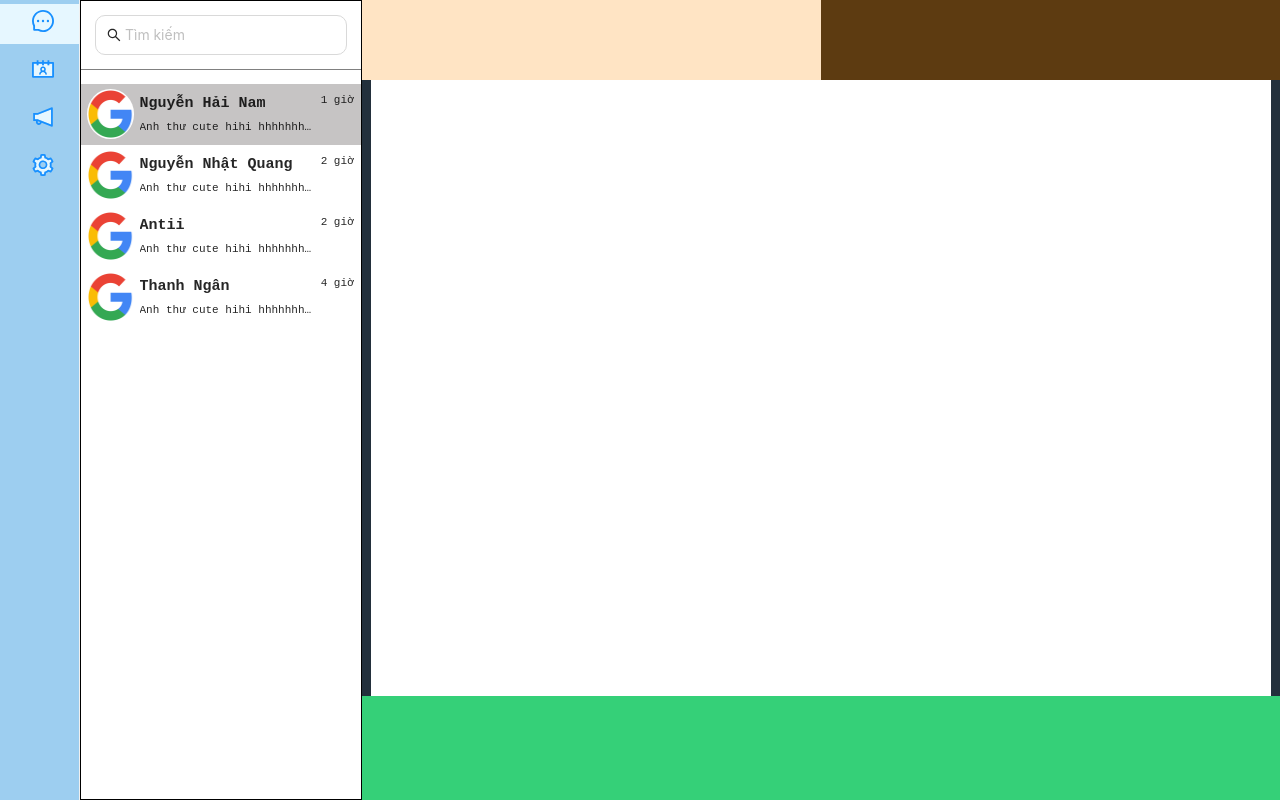
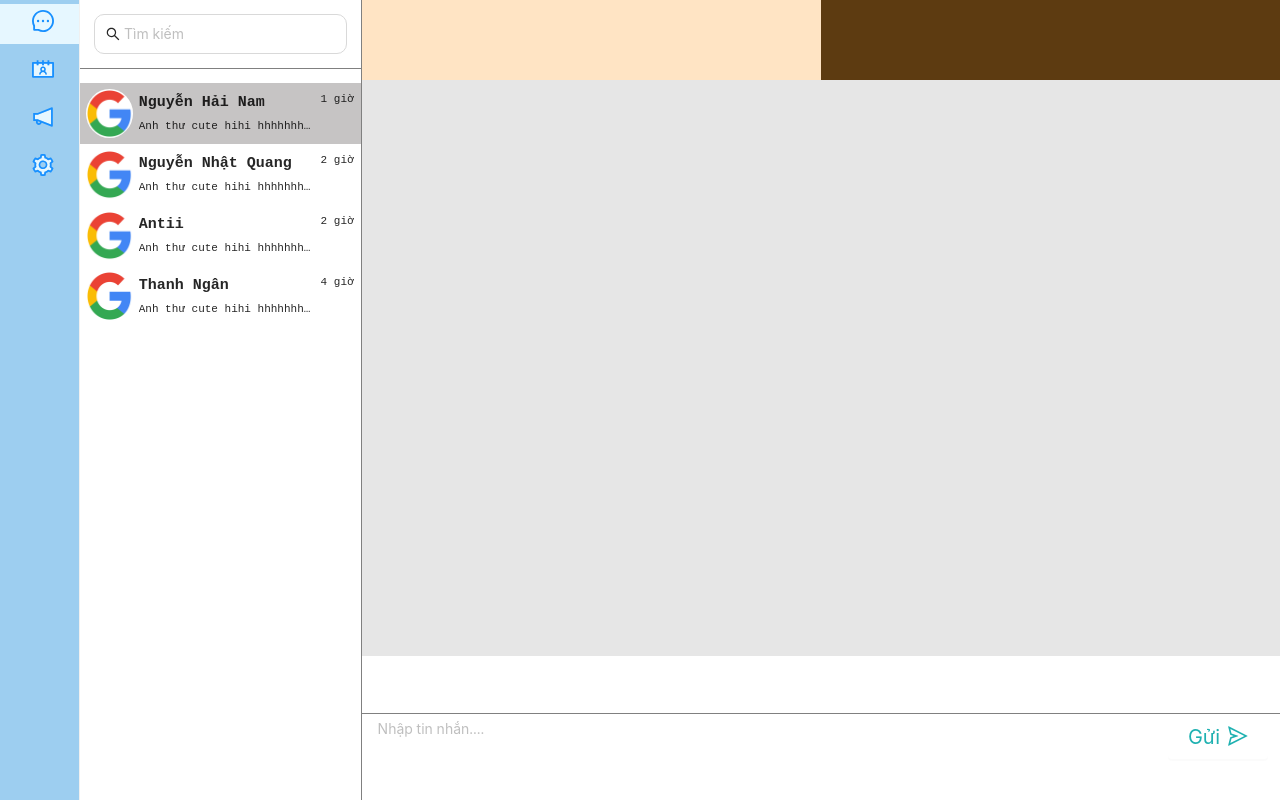
Before and after one commit to CongNgheMoi-DHKTPM15ATT/app-chat-frontend, a React (Create React App) app: page /home in a window 1280 px wide. Built offline with nearby package versions, Linux system fonts and the light colour scheme.

Commit message:
create chat component

```diff
--- a/package.json
+++ b/package.json
@@ -16,6 +16,7 @@
     "react-scripts": "5.0.1",
     "react-typical": "^0.1.3",
     "sass": "^1.55.0",
+    "socket.io-client": "^4.5.2",
     "web-vitals": "^2.1.4"
   },
   "scripts": {
--- a/src/components/chat/chat.jsx
+++ b/src/components/chat/chat.jsx
@@ -1,5 +1,34 @@
+import { Button, Form } from "antd";
+import TextArea from "antd/lib/input/TextArea";
+import { SendOutlined } from "@ant-design/icons";
+import { io } from "socket.io-client";
+import { useEffect, useState } from "react";
+
+// const socket = io("https://halo-chat.herokuapp.com");
 
 function Chat(){
+    // const [isConnected, setIsConnected] = useState(socket.connected);
+    // useEffect(() =>{
+    //     socket.on('connect', (socket) => {
+    //         console.log("connect socket with id: " + socket.id);
+    //         setIsConnected(true);
+    //       });
+    // },[]);
+    const handleEmitMessage = (()=>{
+        let _text = document.getElementById("mess-text").innerHTML.trim();
+        document.getElementById("mess-text").value = "";
+        // nguyenhainam_01 = 634255ff21fbe65180fa2f07;
+        // reseiver_id = 63425121c536a187791692d0;
+        // socket.emit('sendMessage', {
+        //     senderId: "63417151a91aadf420e95dce",
+        //     receiverId: "63425121c536a187791692d0",
+        //     text: {_text},
+        // })
+
+        // socket.on('getMessage', function(data) {
+        //     console.log("nhận được: " + data);
+        // });
+    });
 
     return (
         <div className="chat">
@@ -17,7 +46,22 @@ function Chat(){
                 </div>
             </div>
             <div className="chat-footer">
+                <div className="chat-footer-toolbar">
 
+                </div>
+                <Form  className="chat-footer-input">
+                    <Form.Item className="chat-footer-input-form">
+                        <TextArea rows={3}  placeholder="Nhập tin nhắn...." className="text-area"
+                        name="text" id="mess-text"
+                        onPressEnter={handleEmitMessage}>
+                        </TextArea>
+
+                    </Form.Item>
+                    <Form.Item className="chat-footer-input-action">
+                        {/* <Button htmlType="submit" className="action-icon"><SendOutlined /></Button> */}
+                        <Button className="action-icon" onClick={handleEmitMessage}> Gửi<SendOutlined /></Button>
+                    </Form.Item>
+                </Form>
             </div>
         </div>
     );
--- a/src/components/chat/chat.scss
+++ b/src/components/chat/chat.scss
@@ -21,19 +21,58 @@
     }
     &-center{
         width: auto;
-        height: 77vh;
-        background-color: rgb(35, 48, 60);
+        height: 72vh;
+        background-color: #e6e6e6;
         display: flex;
         justify-content: center;
         &-message{
             width: 98%;
             height: 100%;
-            background-color: white;
+            background-color: #e6e6e6;
         }
     }
     &-footer{
         width: auto;
-        height: 13vh;
+        height: 18vh;
         background-color: rgb(53, 208, 120);
+        display: flex;
+        flex-direction: column;
+        &-toolbar{
+            width: 100%;
+            height: 40%;
+            background-color: white;
+            border-bottom: 0.5px solid gray;
+        }
+        &-input{
+            width: 100%;
+            height: 60%;
+            background-color: white;
+            display: flex;
+            flex-direction: row;
+            &-form{
+                height: 100%;
+                width: 80%;
+                padding: 0 5px;
+                .text-area{
+                    width: 100%;
+                    height: 100%;
+                    resize: none;
+                    border: none;
+                }
+            }
+            &-action{
+                height: 100%;
+                width: 20%;
+                display: flex;
+                flex-direction: row;
+                justify-content: right;
+                margin:0 10px;
+                .action-icon{
+                    width: 5em;
+                    margin:2px;
+                    border: none !important;
+                }
+            }
+        }
     }
 }
--- a/src/components/login/login.jsx
+++ b/src/components/login/login.jsx
@@ -11,7 +11,7 @@ function Login() {
   const handleLogin = async (value) => {
     try {
       const params = {
-        username: value.username,
+        user_name: value.username,
         password: value.password,
       };
       const response = await userAPI.loginByUserName(params);
--- a/src/components/register/register.jsx
+++ b/src/components/register/register.jsx
@@ -15,7 +15,7 @@ function Register() {
   const handleRegister = async (value) => {
     try {
       const params = {
-        username: value.username,
+        user_name: value.username,
         password: value.password,
       };
       const response = await userAPI.RegisterByUserName(params);
--- a/src/components/sideBar/sideBar.scss
+++ b/src/components/sideBar/sideBar.scss
@@ -15,7 +15,7 @@
   &-content {
     height: 100%;
     width: 22vw;
-    border: 1px solid black;
+    border-right: 0.5px solid gray;
     &-center {
       width: 100%;
       height: 80vh;
```
Also changed, not shown: 1 other file (tests, documents, lock files or other folders).
